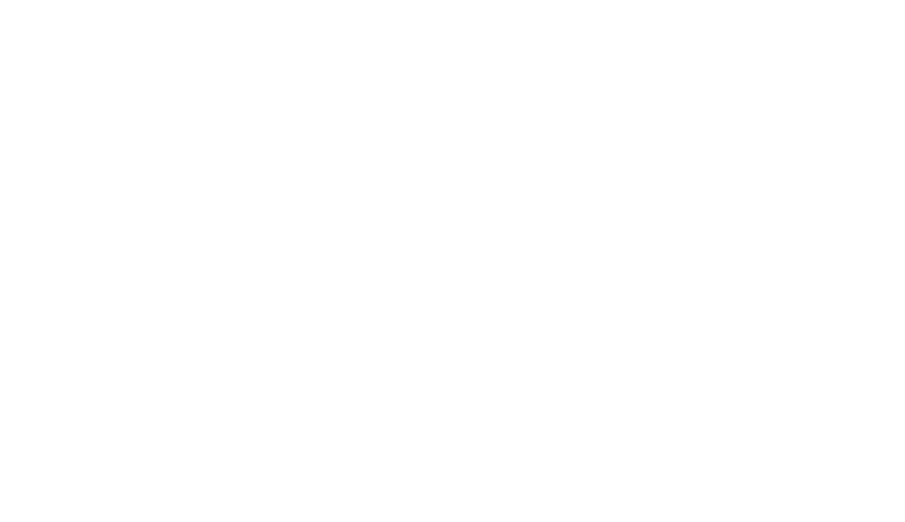
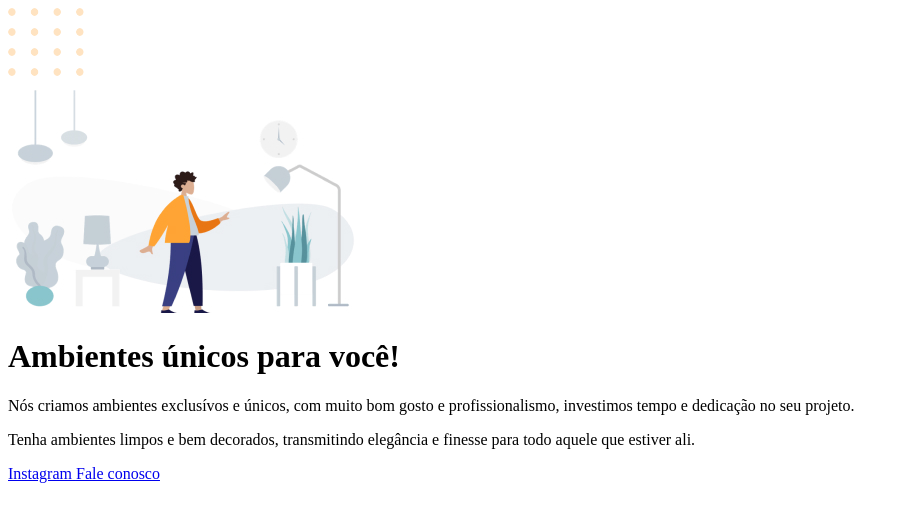
Before and after one commit to Diego-Vini/Rocketseat_Stage-02_Introdu-o_ao_HTML_e_CSS, a plain HTML site: page projeto_01_Ambientes_unicos_para_voce/index.html in a window 1280 px wide. Shown: the whole page, without its empty margins (0-905 px from the left). Drawn offline with Linux system fonts and the light colour scheme.

Commit message:
Estruturando o projeto

```diff
--- a/projeto_01_Ambientes_unicos_para_voce/index.html
+++ b/projeto_01_Ambientes_unicos_para_voce/index.html
@@ -3,9 +3,37 @@
 <head>
   <meta charset="UTF-8">
   <meta name="viewport" content="width=device-width, initial-scale=1.0">
-  <title>Moveis Customizados</title>
+  <title>Móveis Customizados</title>
 </head>
 <body>
+  <img
+    src="images/balls.svg"
+    alt="Bolinhas laranjs no canto inferior direito da tela">
 
+    <div id="hero">
+      <img
+        src="images/img_1.jpg"
+        alt="Imagem de uma pessoa com camisa amarela em meio a móveis">
+    <h1>Ambientes únicos para você!</h1>
+
+    <p>
+      Nós criamos ambientes exclusívos e
+      únicos, com muito bom gosto e profissionalismo,
+      investimos tempo e dedicação no seu projeto.
+    </p>
+    <p>
+      Tenha ambientes limpos e bem decorados, transmitindo elegância
+      e finesse para todo aquele que estiver ali.
+    </p>
+    </div>
+
+    <div id="footer">
+      <a href="https://instagram.com/moveisparavoce">
+        Instagram
+      </a>
+      <a href="mailto:contato@moveisparavoce.com">
+        Fale conosco
+      </a>
+    </div>
 </body>
 </html>
```
Also changed, not shown: projeto_01_Ambientes_unicos_para_voce/images/balls.svg (added), projeto_01_Ambientes_unicos_para_voce/images/img_1.jpg (added).
